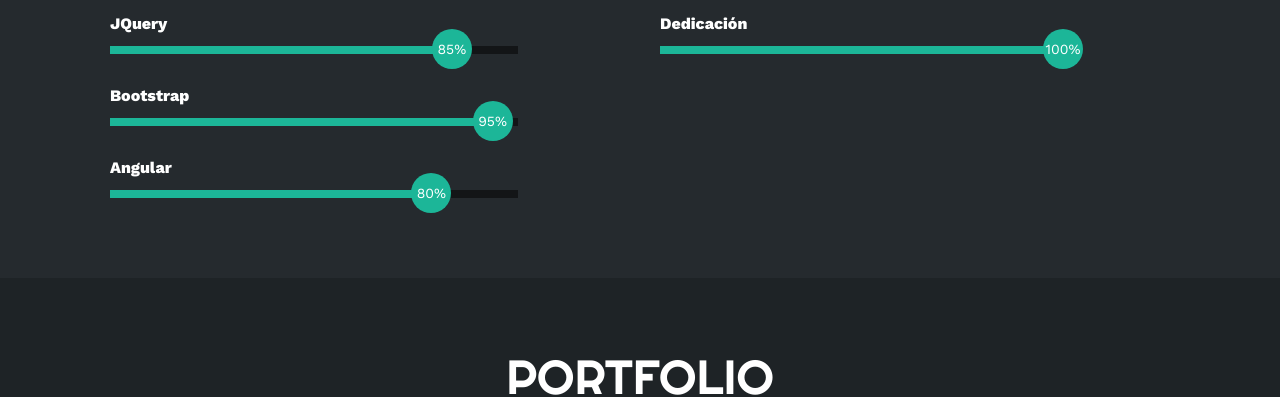
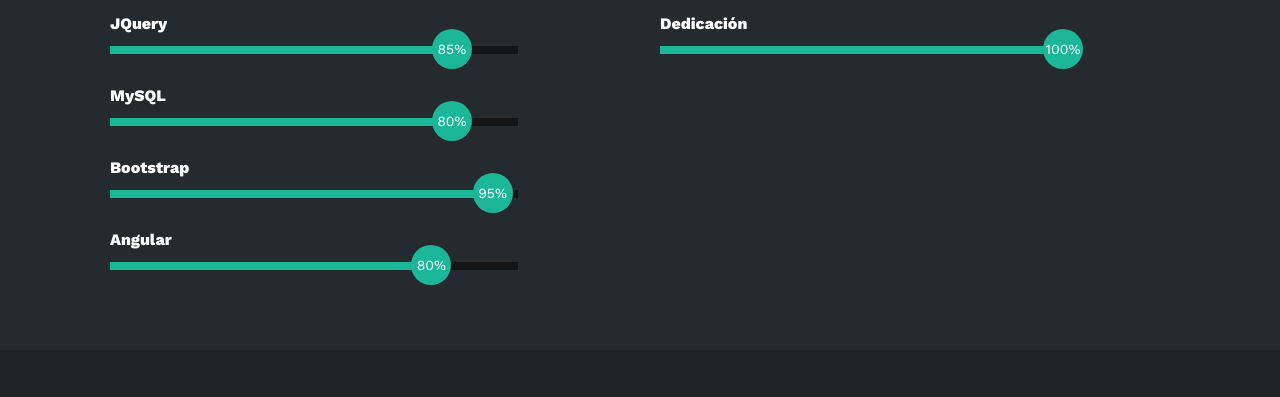
Before and after one commit to EdgarCode1812/Portafolio, a plain HTML site: page index.html in a window 1280 px wide. Shown: the part 1996-2393 px from the top of the page. Drawn offline with nearby package versions, Linux system fonts and the light colour scheme.

Commit message:
Se agrego skill mysql

```diff
--- a/estilo.css
+++ b/estilo.css
@@ -391,6 +391,21 @@ html {
 }
 
 @keyframes jquery {
+    0% {
+        width: 0%;
+    }
+
+    100% {
+        width: 85%;
+    }
+}
+
+.skills .skill .mysql {
+    width: 0%;
+    animation: 2s mysql forwards;
+}
+
+@keyframes mysql {
     0% {
         width: 0%;
     }
--- a/index.html
+++ b/index.html
@@ -206,6 +206,14 @@
                         </div>
                     </div>
                     <div class="skill">
+                        <span>MySQL</span>
+                        <div class="barra-skill">
+                            <div class="progreso">
+                                <span>80%</span>
+                            </div>
+                        </div>
+                    </div>
+                    <div class="skill">
                         <span>Bootstrap</span>
                         <div class="barra-skill">
                             <div class="progreso">
--- a/script.js
+++ b/script.js
@@ -27,12 +27,13 @@ function efectoHabilidades(){
         habilidades[1].classList.add("htmlcss");
         habilidades[2].classList.add("react");
         habilidades[3].classList.add("jquery");
-        habilidades[4].classList.add("bootstrap");
-        habilidades[5].classList.add("angular");
-        habilidades[6].classList.add("comunicacion");
-        habilidades[7].classList.add("equipo");
-        habilidades[8].classList.add("creatividad");
-        habilidades[9].classList.add("dedicacion");
+        habilidades[4].classList.add("mysql");
+        habilidades[5].classList.add("bootstrap");
+        habilidades[6].classList.add("angular");
+        habilidades[7].classList.add("comunicacion");
+        habilidades[8].classList.add("equipo");
+        habilidades[9].classList.add("creatividad");
+        habilidades[10].classList.add("dedicacion");
     }
 }
 
```
